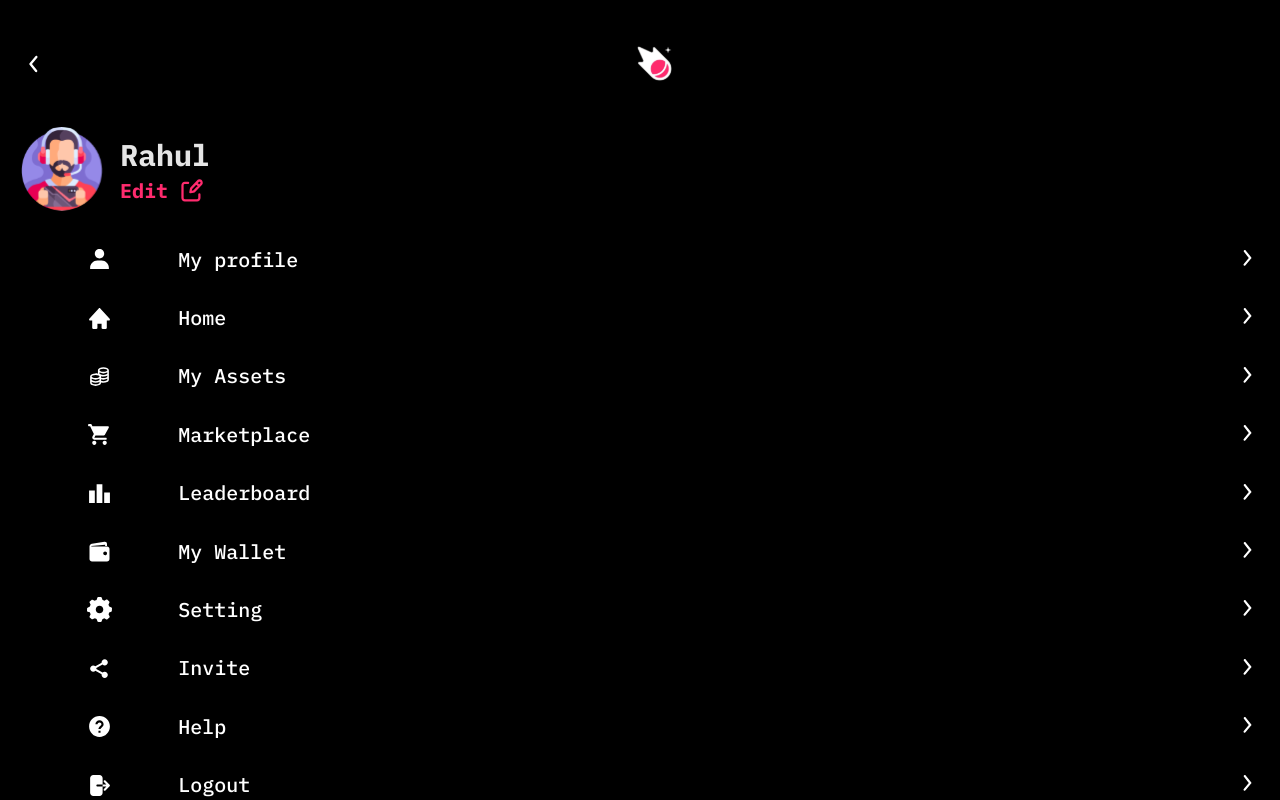
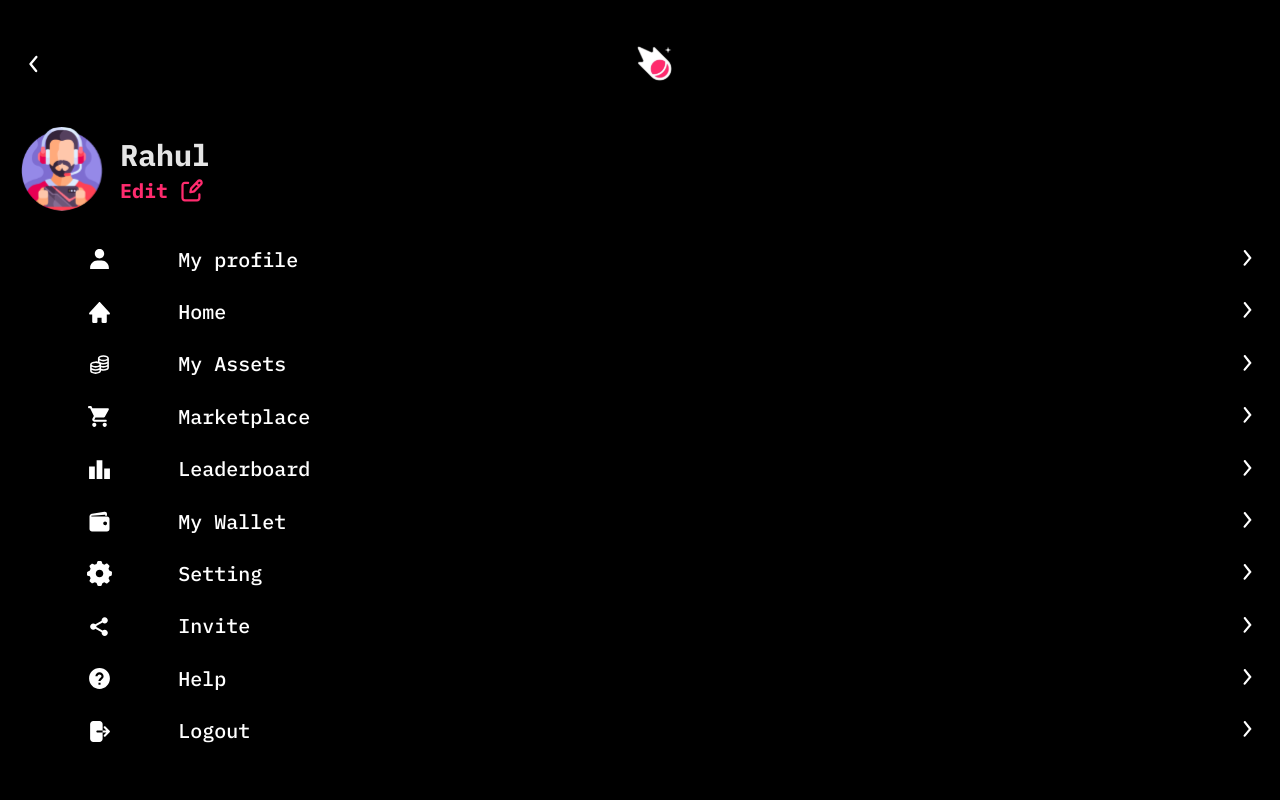
Before and after one commit to ssgarx/bowledtemplates, a React (Create React App) app: page / in a window 1280 px wide. Built offline with nearby package versions, Linux system fonts and the light colour scheme.

Commit message:
minor margin adjustments on screen10

```diff
--- a/src/components/OptionsBox.module.scss
+++ b/src/components/OptionsBox.module.scss
@@ -2,7 +2,7 @@
   display: flex;
   justify-content: space-between;
   align-items: center;
-  margin-bottom: 21px;
+  margin-bottom: 15px;
   padding: 3px 0;
   > div:nth-child(1) {
     display: flex;
```
